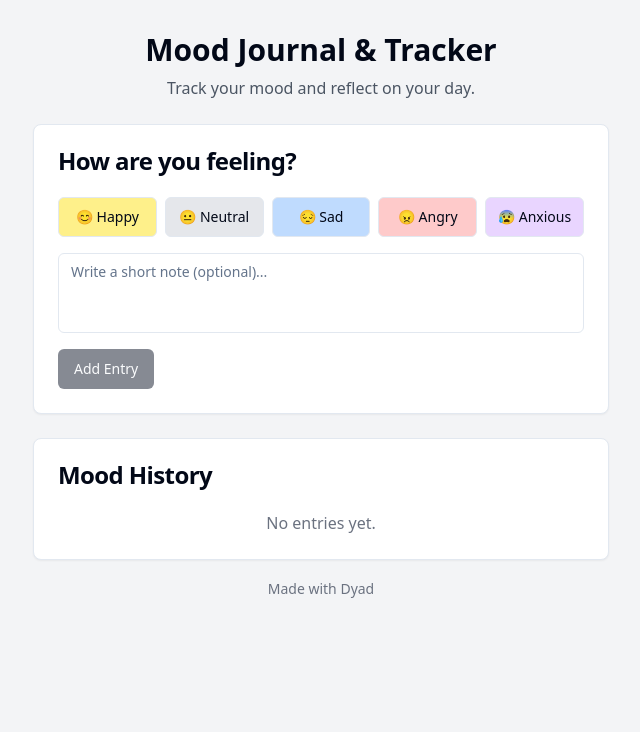
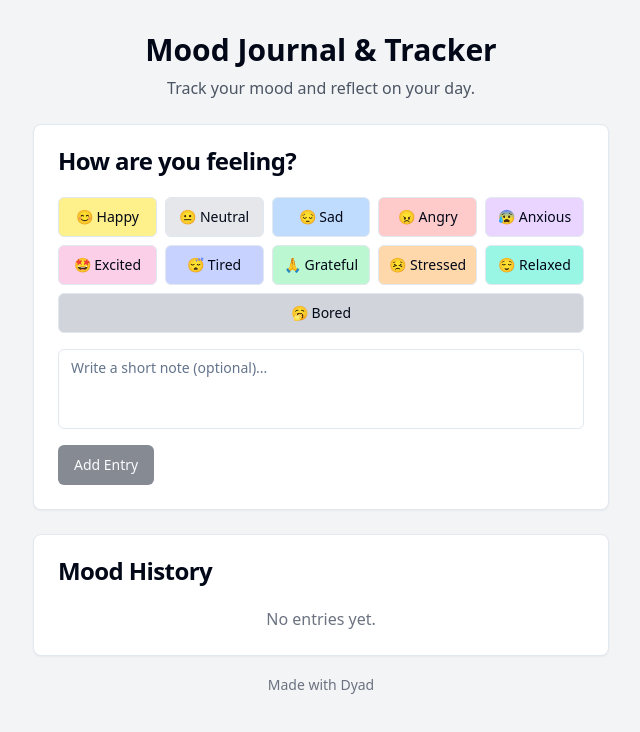
Before and after one commit to MauricioMilano/moodtracker, a React (Vite) app: page / in a window 1280 px wide. Shown: the top 732 px of the page, without its empty margins (319-959 px from the left). Built offline with nearby package versions, Linux system fonts and the light colour scheme.

Commit message:
[dyad] Added more moods to the journal, history, and trends chart - wrote 3 file(s) + extra files edited outside of Dyad

```diff
--- a/src/components/MoodEntryForm.tsx
+++ b/src/components/MoodEntryForm.tsx
@@ -10,6 +10,12 @@ const MOODS = [
   { label: "😔 Sad", value: "sad", color: "bg-blue-200" },
   { label: "😠 Angry", value: "angry", color: "bg-red-200" },
   { label: "😰 Anxious", value: "anxious", color: "bg-purple-200" },
+  { label: "🤩 Excited", value: "excited", color: "bg-pink-200" },
+  { label: "😴 Tired", value: "tired", color: "bg-indigo-200" },
+  { label: "🙏 Grateful", value: "grateful", color: "bg-green-200" },
+  { label: "😣 Stressed", value: "stressed", color: "bg-orange-200" },
+  { label: "😌 Relaxed", value: "relaxed", color: "bg-teal-200" },
+  { label: "🥱 Bored", value: "bored", color: "bg-gray-300" },
 ];
 
 export type MoodEntry = {
--- a/src/components/MoodHistory.tsx
+++ b/src/components/MoodHistory.tsx
@@ -8,6 +8,12 @@ const MOOD_LABELS: Record<string, string> = {
   sad: "😔 Sad",
   angry: "😠 Angry",
   anxious: "😰 Anxious",
+  excited: "🤩 Excited",
+  tired: "😴 Tired",
+  grateful: "🙏 Grateful",
+  stressed: "😣 Stressed",
+  relaxed: "😌 Relaxed",
+  bored: "🥱 Bored",
 };
 
 type Props = {
--- a/src/components/MoodTrends.tsx
+++ b/src/components/MoodTrends.tsx
@@ -3,13 +3,31 @@ import { Card, CardHeader, CardTitle, CardContent } from "@/components/ui/card";
 import { LineChart, Line, XAxis, YAxis, Tooltip, ResponsiveContainer } from "recharts";
 import type { MoodEntry } from "./MoodEntryForm";
 
-const MOOD_ORDER = ["sad", "anxious", "angry", "neutral", "happy"];
+const MOOD_ORDER = [
+  "sad",
+  "anxious",
+  "angry",
+  "neutral",
+  "happy",
+  "excited",
+  "tired",
+  "grateful",
+  "stressed",
+  "relaxed",
+  "bored",
+];
 const MOOD_LABELS: Record<string, string> = {
   happy: "😊",
   neutral: "😐",
   sad: "😔",
   angry: "😠",
   anxious: "😰",
+  excited: "🤩",
+  tired: "😴",
+  grateful: "🙏",
+  stressed: "😣",
+  relaxed: "😌",
+  bored: "🥱",
 };
 
 function moodToValue(mood: string) {
```
Also changed, not shown: 1 other file (tests, documents, lock files or other folders).
